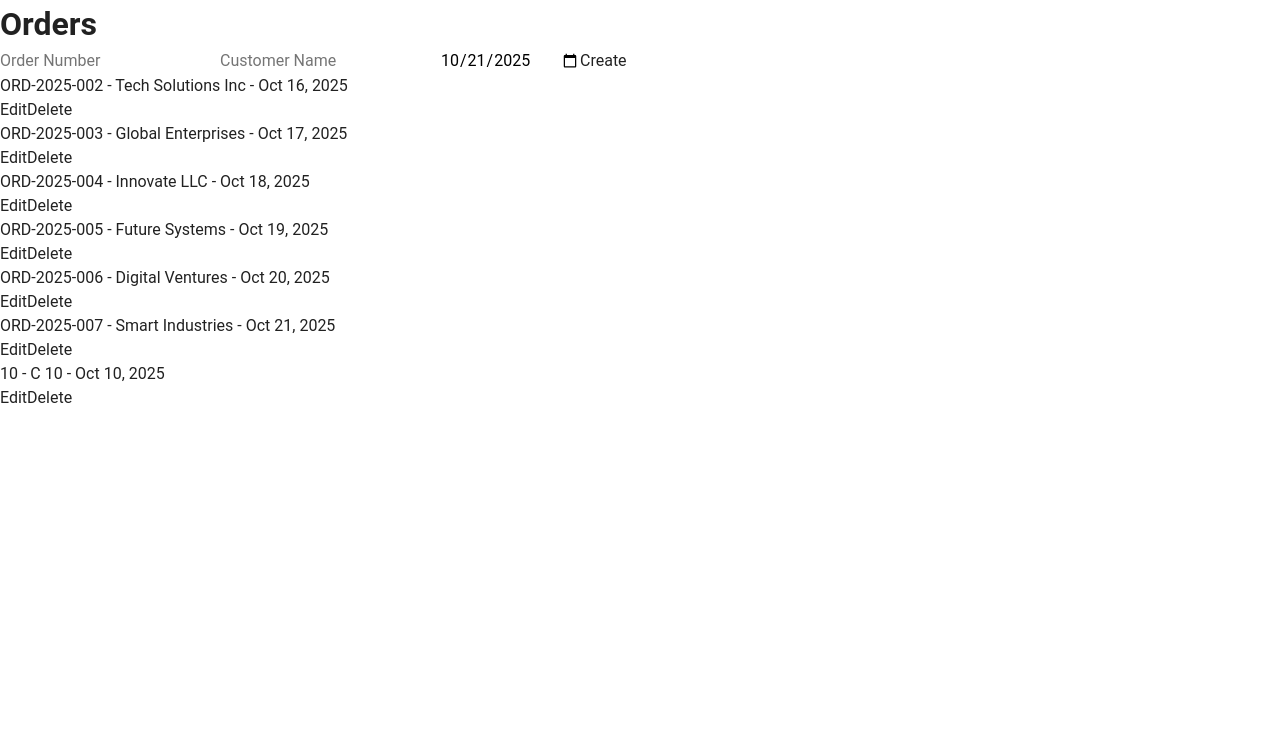
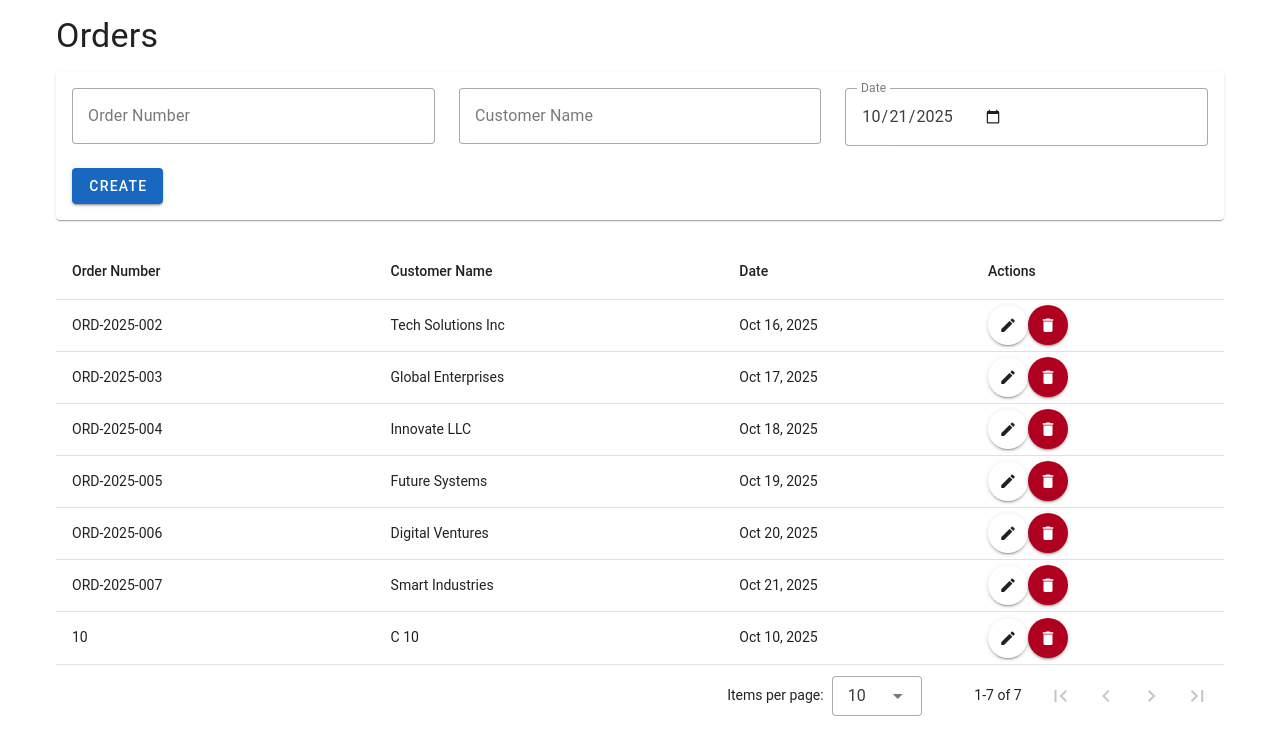
Before and after one commit to rndrfero/temporary-test, a Nuxt app: page /orders in a window 1280 px wide. Shown: the top 754 px of the page. Built offline with nearby package versions, Linux system fonts and the light colour scheme; data requests are answered from the project's data file.

Commit message:
vuetify to orders.vue

```diff
--- a/app/pages/orders.vue
+++ b/app/pages/orders.vue
@@ -1,27 +1,72 @@
 <template>
-  <div>
-    <h1>Orders</h1>
+  <v-container>
+    <h1 class="text-h4 mb-4">Orders</h1>
 
-    <div v-if="orderStore.loading">Loading...</div>
-    <div v-if="orderStore.error">Error: {{ orderStore.error }}</div>
+    <v-alert v-if="orderStore.loading" type="info" class="mb-4">
+      Loading...
+    </v-alert>
 
-    <form @submit.prevent="handleSubmit">
-      <input v-model="form.number" placeholder="Order Number" required />
-      <input v-model="form.customerName" placeholder="Customer Name" required />
-      <input v-model="form.date" type="date" required />
-      <button type="submit">{{ editingId ? "Update" : "Create" }}</button>
-      <button v-if="editingId" type="button" @click="cancelEdit">Cancel</button>
-    </form>
+    <v-alert v-if="orderStore.error" type="error" class="mb-4">
+      {{ orderStore.error }}
+    </v-alert>
 
-    <div v-for="order in orderStore.orders" :key="order.id">
-      <p>
-        {{ order.number }} - {{ order.customerName }} -
-        {{ formatDate(order.date) }}
-      </p>
-      <button @click="editOrder(order)">Edit</button>
-      <button @click="deleteOrder(order.id!)">Delete</button>
-    </div>
-  </div>
+    <v-card class="mb-6">
+      <v-card-text>
+        <form @submit.prevent="handleSubmit">
+          <v-row>
+            <v-col cols="12" md="4">
+              <v-text-field
+                v-model="form.number"
+                label="Order Number"
+                variant="outlined"
+                required
+              />
+            </v-col>
+            <v-col cols="12" md="4">
+              <v-text-field
+                v-model="form.customerName"
+                label="Customer Name"
+                variant="outlined"
+                required
+              />
+            </v-col>
+            <v-col cols="12" md="4">
+              <v-text-field
+                v-model="form.date"
+                label="Date"
+                type="date"
+                variant="outlined"
+                required
+              />
+            </v-col>
+          </v-row>
+          <v-btn type="submit" color="primary" class="mr-2">
+            {{ editingId ? "Update" : "Create" }}
+          </v-btn>
+          <v-btn v-if="editingId" @click="cancelEdit">Cancel</v-btn>
+        </form>
+      </v-card-text>
+    </v-card>
+
+    <v-data-table
+      :headers="headers"
+      :items="orderStore.orders"
+      :items-per-page="10"
+    >
+      <template #item.date="{ item }">
+        {{ formatDate(item.date) }}
+      </template>
+      <template #item.actions="{ item }">
+        <v-btn size="small" icon="mdi-pencil" @click="editOrder(item)" />
+        <v-btn
+          size="small"
+          icon="mdi-delete"
+          color="error"
+          @click="deleteOrder(item.id!)"
+        />
+      </template>
+    </v-data-table>
+  </v-container>
 </template>
 
 <script setup lang="ts">
@@ -38,6 +83,13 @@ const form = ref({
 });
 
 const editingId = ref<number | null>(null);
+
+const headers = [
+  { title: "Order Number", key: "number" },
+  { title: "Customer Name", key: "customerName" },
+  { title: "Date", key: "date" },
+  { title: "Actions", key: "actions", sortable: false },
+];
 
 onMounted(() => {
   orderStore.fetchOrders();
```
